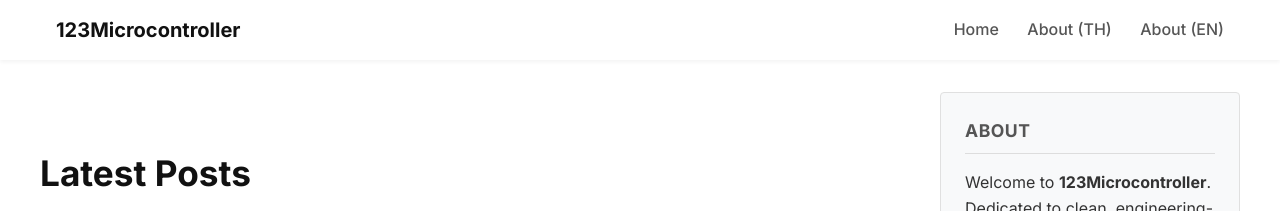
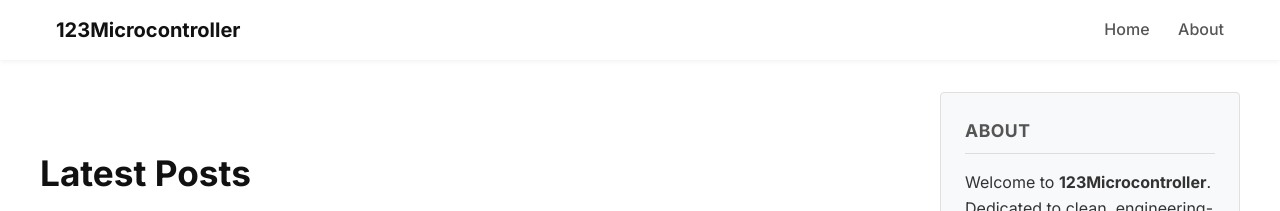
Before and after one commit to Wisit/website_123microcontroller, a Jekyll site: the page built from index.html, in a window 1280 px wide. Shown: the top 211 px of the page. Built offline with Jekyll 4.4.1, drawn with Linux system fonts in a browser that asks for light colours.

```diff
--- a/_layouts/default.html
+++ b/_layouts/default.html
@@ -20,8 +20,7 @@
       <a class="site-title" rel="author" href="{{ '/' | relative_url }}">{{ site.title | escape }}</a>
       <nav class="nav-links">
         <a href="{{ '/' | relative_url }}">Home</a>
-        <a href="{{ '/about/' | relative_url }}">About (TH)</a>
-        <a href="{{ '/en/about/' | relative_url }}">About (EN)</a>
+        <a href="{{ '/en/about/' | relative_url }}">About</a>
       </nav>
     </div>
   </header>
```
